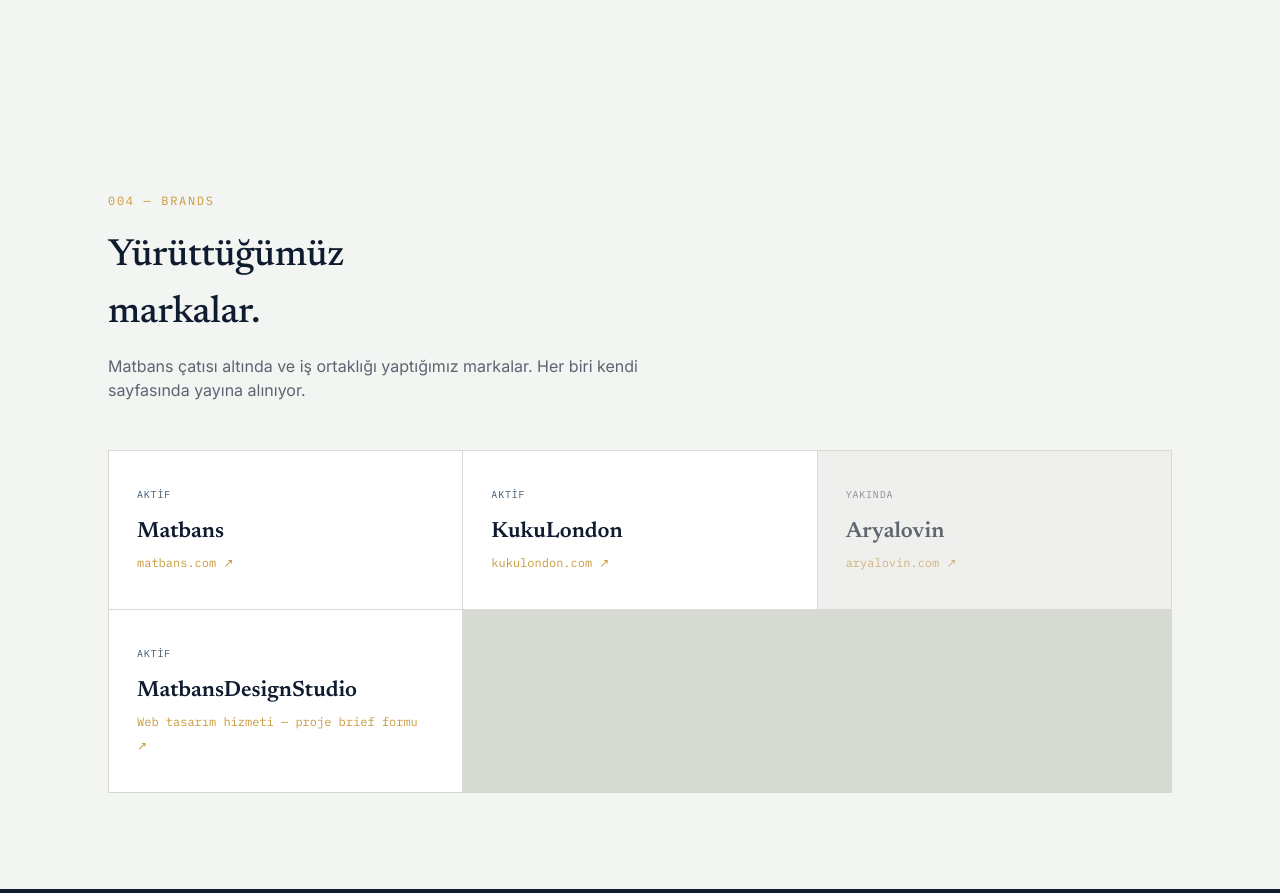
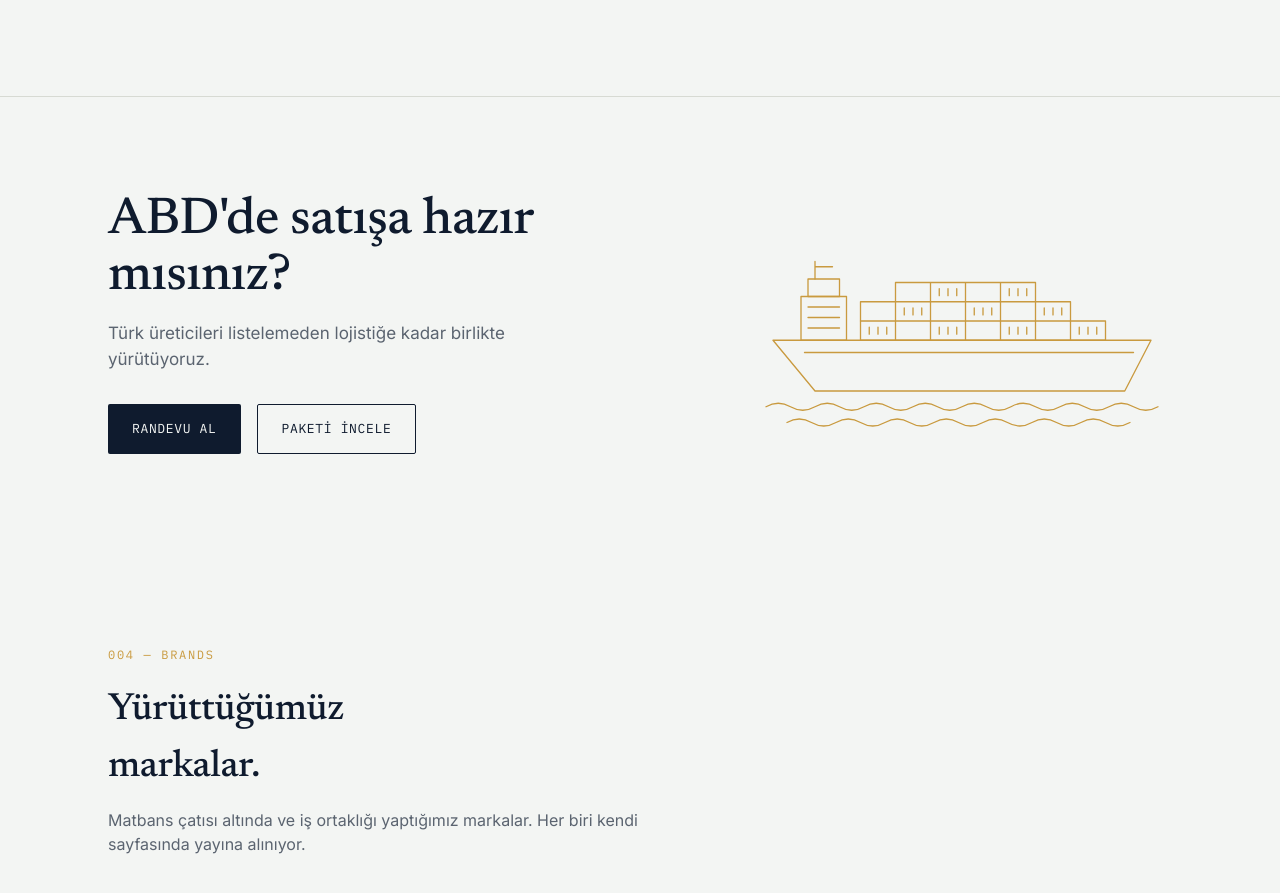
Before and after one commit to matbans/matbans-site, a plain HTML site: page index.html in a window 1280 px wide. Shown: the part 3281-4174 px from the top of the page. Drawn offline with Linux system fonts and the light colour scheme.

Commit message:
feat: closing CTA band + scroll-reveal
Co-Authored-By: Claude Sonnet 5.5 <noreply@anthropic.com>

```diff
--- a/index.html
+++ b/index.html
@@ -232,6 +232,21 @@
   .contact-row .v a{color:var(--paper); border-bottom:1px solid var(--route); padding-bottom:2px;}
   .contact-row .v a:hover{color:var(--route-light);}
 
+  /* ---------- closing CTA ---------- */
+  .cta-band{border-top:1px solid var(--line);}
+  .cta-inner{display:grid; grid-template-columns:1.3fr 1fr; gap:56px; align-items:center;}
+  .cta-inner h2{font-size:clamp(32px,4.6vw,52px); line-height:1.08; max-width:16ch; margin-bottom:16px;}
+  .cta-sub{color:var(--slate); font-size:17px; max-width:44ch; margin-bottom:32px;}
+  .cta-actions{display:flex; gap:16px; flex-wrap:wrap;}
+  .cta-art{color:var(--route); justify-self:end; width:100%; max-width:420px;}
+  .cta-art svg{width:100%; height:auto; display:block;}
+  @media (max-width:800px){
+    .cta-inner{grid-template-columns:1fr; gap:36px;}
+    .cta-art{justify-self:start; max-width:300px;}
+  }
+  .reveal{opacity:0; transform:translateY(16px); transition:opacity .6s ease, transform .6s ease;}
+  .reveal.in{opacity:1; transform:none;}
+
   /* ---------- footer ---------- */
   footer{padding:32px 0; border-top:1px solid var(--line);}
   .footer-inner{
@@ -370,6 +385,42 @@
     </div>
   </section>
 
+  <!-- CTA -->
+  <section class="cta-band" id="cta" data-reveal>
+    <div class="wrap cta-inner">
+      <div>
+        <h2>ABD'de satışa hazır mısınız?</h2>
+        <p class="cta-sub">Türk üreticileri listelemeden lojistiğe kadar birlikte yürütüyoruz.</p>
+        <div class="cta-actions">
+          <a class="btn btn-primary" href="https://cal.com/matbans/e-ticaret-101" target="_blank" rel="noopener">Randevu Al</a>
+          <a class="btn btn-ghost" href="#hizmet">Paketi İncele</a>
+        </div>
+      </div>
+      <div class="cta-art" aria-hidden="true">
+        <svg viewBox="0 0 480 260" xmlns="http://www.w3.org/2000/svg" fill="none" stroke="currentColor" stroke-width="1.5" stroke-linecap="round" stroke-linejoin="round">
+          <!-- hull -->
+          <path d="M24 150 H456 L426 208 H72 Z"/>
+          <path d="M60 164 H436"/>
+          <!-- bridge -->
+          <rect x="56" y="100" width="52" height="50"/>
+          <rect x="64" y="80" width="36" height="20"/>
+          <path d="M72 80 V60 M72 66 H92 M64 112 H100 M64 124 H100 M64 136 H100"/>
+          <!-- containers: bottom row -->
+          <path d="M124 128 H404 V150 H124 Z M164 128 V150 M204 128 V150 M244 128 V150 M284 128 V150 M324 128 V150 M364 128 V150"/>
+          <!-- middle row -->
+          <path d="M124 106 H364 V128 M124 106 V128 M164 106 V128 M204 106 V128 M244 106 V128 M284 106 V128 M324 106 V128"/>
+          <!-- top row -->
+          <path d="M164 84 H324 V106 M164 84 V106 M204 84 V106 M244 84 V106 M284 84 V106"/>
+          <!-- container ribs -->
+          <path d="M134 135 V143 M144 135 V143 M154 135 V143 M214 135 V143 M224 135 V143 M234 135 V143 M294 135 V143 M304 135 V143 M314 135 V143 M374 135 V143 M384 135 V143 M394 135 V143 M174 113 V121 M184 113 V121 M194 113 V121 M254 113 V121 M264 113 V121 M274 113 V121 M334 113 V121 M344 113 V121 M354 113 V121 M214 91 V99 M224 91 V99 M234 91 V99 M294 91 V99 M304 91 V99 M314 91 V99"/>
+          <!-- water -->
+          <path d="M16 226 q14 -8 28 0 t28 0 t28 0 t28 0 t28 0 t28 0 t28 0 t28 0 t28 0 t28 0 t28 0 t28 0 t28 0 t28 0 t28 0 t28 0"/>
+          <path d="M40 244 q14 -8 28 0 t28 0 t28 0 t28 0 t28 0 t28 0 t28 0 t28 0 t28 0 t28 0 t28 0 t28 0 t28 0 t28 0"/>
+        </svg>
+      </div>
+    </div>
+  </section>
+
   <!-- BRANDS -->
   <section id="brands" class="brands">
     <div class="wrap">
@@ -438,5 +489,18 @@
   </div>
 </footer>
 
+<script>
+  // Scroll-reveal for [data-reveal] sections; content stays visible if JS or IO is unavailable.
+  (function(){
+    var els = document.querySelectorAll('[data-reveal]');
+    if(!('IntersectionObserver' in window) || window.matchMedia('(prefers-reduced-motion: reduce)').matches){ return; }
+    var io = new IntersectionObserver(function(entries){
+      entries.forEach(function(e){
+        if(e.isIntersecting){ e.target.classList.add('in'); io.unobserve(e.target); }
+      });
+    }, {threshold:0.15});
+    els.forEach(function(el){ el.classList.add('reveal'); io.observe(el); });
+  })();
+</script>
 </body>
 </html>
```
